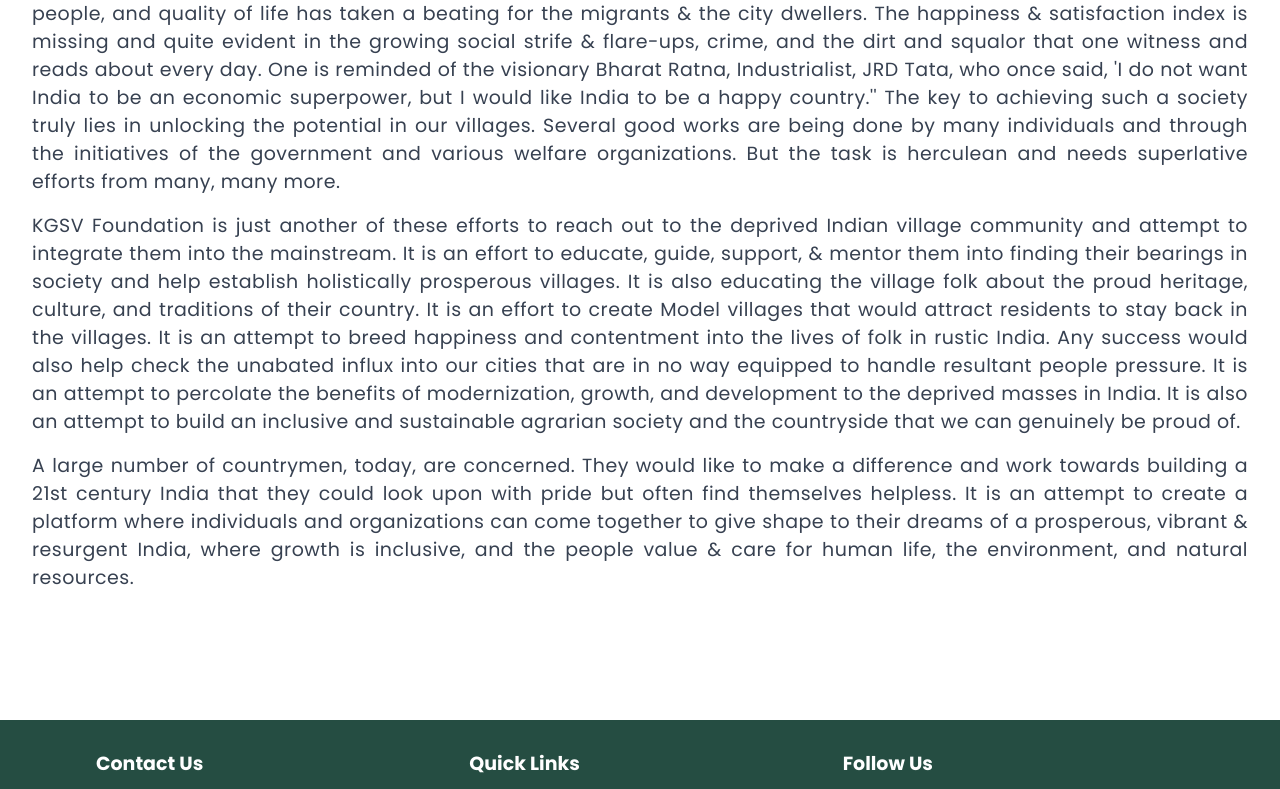
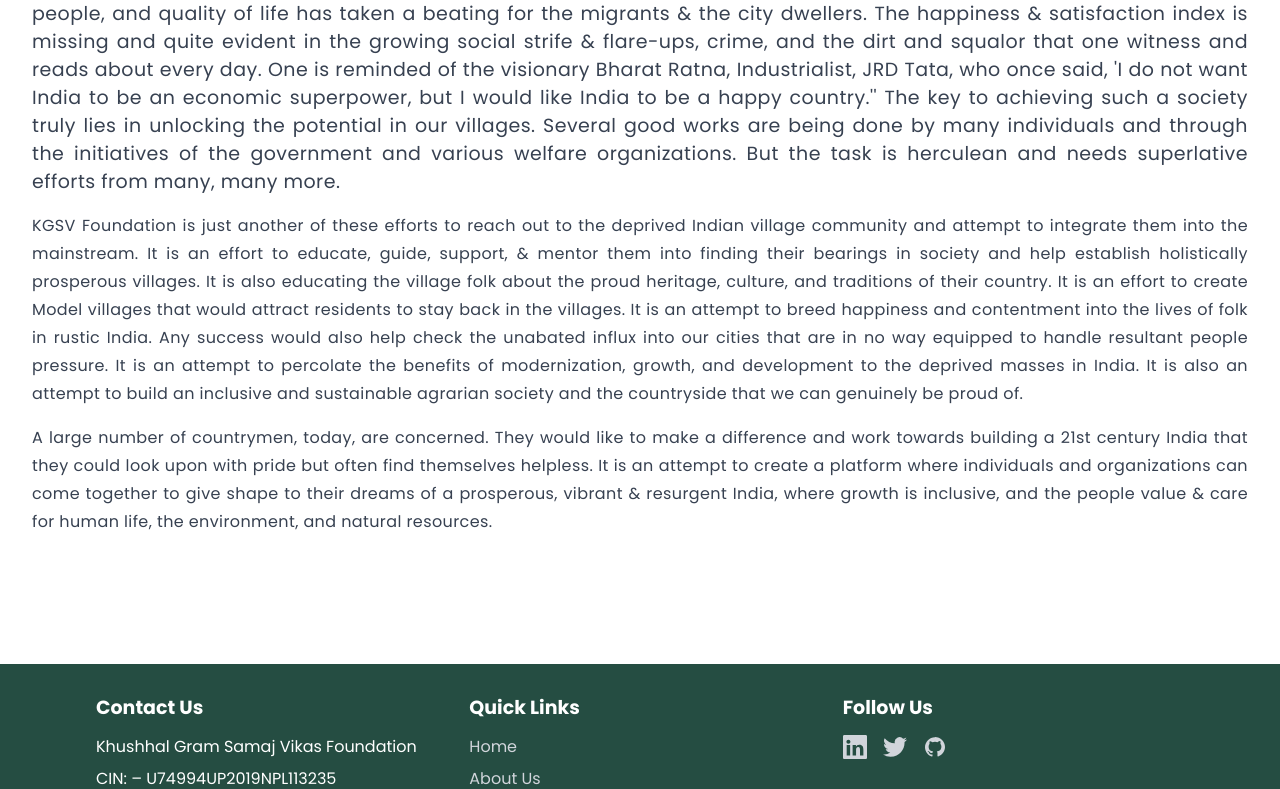
Before and after one commit to iGauravSingh/kgsvngo, a React (Vite) app: page /whatkgsvabout in a window 1280 px wide. Shown: the part 663-1452 px from the top of the page. Built offline with nearby package versions, Linux system fonts and the light colour scheme; a web font is replaced by a local one.

Commit message:
changed text size in about pages

```diff
--- a/src/pages/aboutus/WhatKGSVAbout.tsx
+++ b/src/pages/aboutus/WhatKGSVAbout.tsx
@@ -20,10 +20,10 @@
         <p className="text-gray-700 text-lg leading-7 tracking-wide text-justify">
 
 India is home to some 650,000 villages where 70% of its people live, contributing to 17-20% of the economy. Mahatma Gandhi once said, 'The soul of India lives in its villages.'' While the country has since, taken giant strides in almost every field and is fast racing towards becoming a proud 5 trillion dollar economy, yet, the 'soul of India' seems caught in a time warp and struggling with basics - illiteracy, shelter, food, health, water, clean air, sanitation, care for the aged & specially-abled, respect & equal status for women, job opportunities. Many from the villages have, in the past few decades, migrated to cities only to find their dreams shattered. The city infrastructure is also not geared to handle the influx of people, and quality of life has taken a beating for the migrants & the city dwellers. The happiness & satisfaction index is missing and quite evident in the growing social strife & flare-ups, crime, and the dirt and squalor that one witness and reads about every day. One is reminded of the visionary Bharat Ratna, Industrialist, JRD Tata, who once said, 'I do not want India to be an economic superpower, but I would like India to be a happy country.'' The key to achieving such a society truly lies in unlocking the potential in our villages. Several good works are being done by many individuals and through the initiatives of the government and various welfare organizations. But the task is herculean and needs superlative efforts from many, many more.</p>
-<p className="text-gray-700 text-lg mt-4 leading-7 tracking-wide text-justify">
+<p className="text-gray-700  mt-4 leading-7 tracking-wide text-justify">
 KGSV Foundation is just another of these efforts to reach out to the deprived Indian village community and attempt to integrate them into the mainstream. It is an effort to educate, guide, support, & mentor them into finding their bearings in society and help establish holistically prosperous villages. It is also educating the village folk about the proud heritage, culture, and traditions of their country. It is an effort to create Model villages that would attract residents to stay back in the villages. It is an attempt to breed happiness and contentment into the lives of folk in rustic India. Any success would also help check the unabated influx into our cities that are in no way equipped to handle resultant people pressure. It is an attempt to percolate the benefits of modernization, growth, and development to the deprived masses in India. It is also an attempt to build an inclusive and sustainable agrarian society and the countryside that we can genuinely be proud of.
 </p>
-<p className="text-gray-700 text-lg mt-4 leading-7 tracking-wide text-justify">
+<p className="text-gray-700 mt-4 leading-7 tracking-wide text-justify">
 A large number of countrymen, today, are concerned. They would like to make a difference and work towards building a 21st century India that they could look upon with pride but often find themselves helpless. It is an attempt to create a platform where individuals and organizations can come together to give shape to their dreams of a prosperous, vibrant & resurgent India, where growth is inclusive, and the people value & care for human life, the environment, and natural resources.
         </p>
       </div>
--- a/src/pages/aboutus/WhoAreWe.tsx
+++ b/src/pages/aboutus/WhoAreWe.tsx
@@ -21,7 +21,7 @@
           <img src="/img/twelve.jpg" alt="Placeholder" className="w-full h-auto" />
         </div>
         <div className="md:w-1/2 md:pl-8 mt-8 md:mt-0">
-          <p className="text-gray-700 text-lg leading-7 tracking-wide">
+          <p className="text-gray-700 leading-7 tracking-wide">
           Khushhal Gram Samaj Vikas Foundation was incorporated as a 'not for profit organization' on February 5th, 2019 under the Companies Act, 2013, to assist, support and promote rural development, more specifically  primary and junior school education, clean & green environment, nutrition and health care, agriculture, women empowerment, skilful employment etc in villages. It is an endeavour to create modern, model villages. The Corporate Identity number of the Company is U74994UP2019NPL113235.
           </p>
           <p className="text-gray-700 text-lg mt-4 leading-7 tracking-wide">We are a group of friends from different fields and with varied interests that have come together for a common cause – rural development & prosperity. We believe that prosperity and happiness in India can be achieved only if needs of its agrarian society is fulfilled. Prosperity in villages would ease the migratory pressure in cities and they could be better managed.</p>
```
